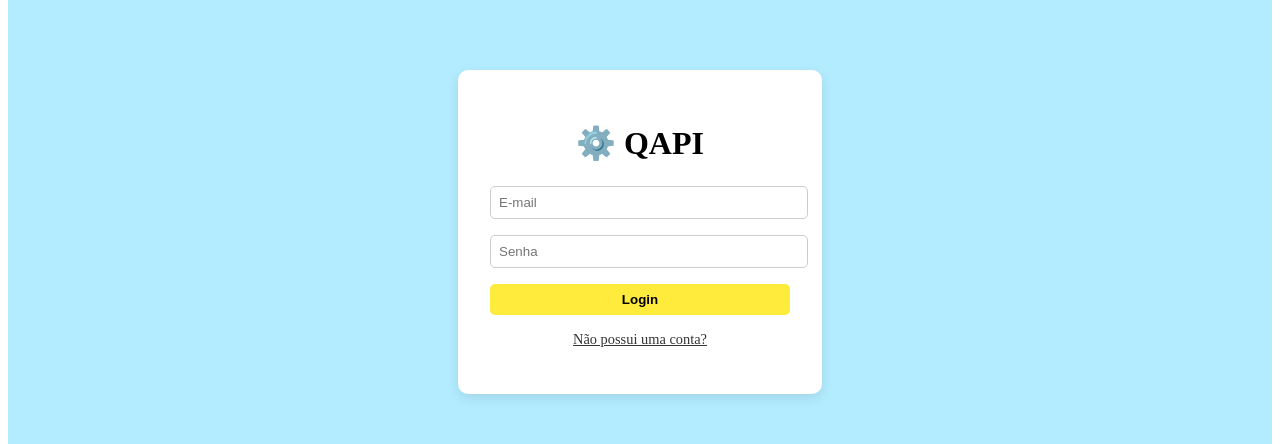
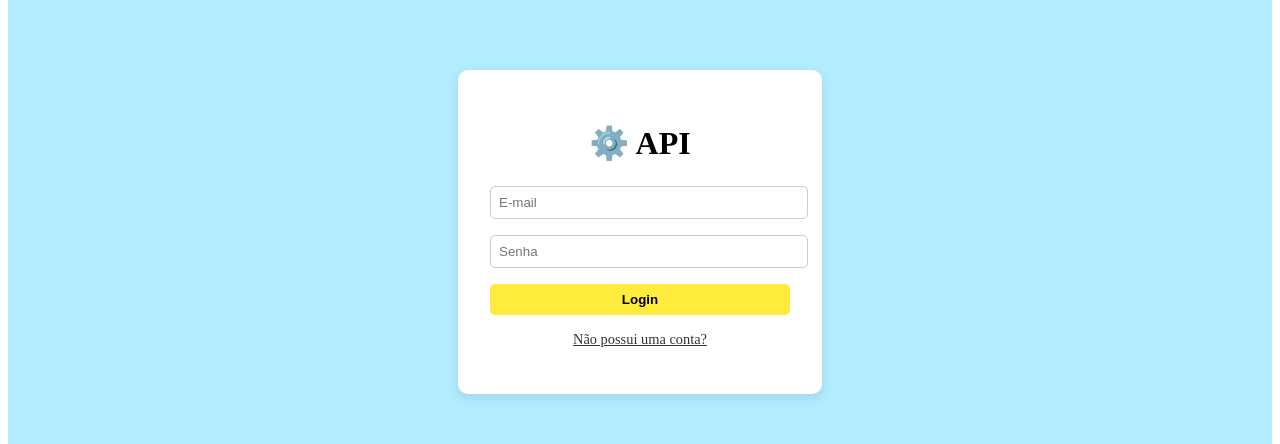
Before and after one commit to beatriztruta/Frontend-PWEB, a React (Vite) app: page / in a window 1280 px wide. Shown: the part 176-620 px from the top of the page. Built offline with nearby package versions, Linux system fonts and the light colour scheme; no server answers.

Commit message:
feat: integra login.jsx

```diff
--- a/package.json
+++ b/package.json
@@ -7,6 +7,7 @@
     "preview": "vite preview"
   },
   "dependencies": {
+    "axios": "^1.8.4",
     "react": "^18.2.0",
     "react-dom": "^18.2.0",
     "react-router-dom": "^6.22.0"
--- a/src/App.jsx
+++ b/src/App.jsx
@@ -11,8 +11,7 @@ import AdminUsers from './pages/AdminUsers';
 import AdminPurchases from './pages/AdminPurchases';
 import AdminCarts from './pages/AdminCarts';
 import Navbar from './components/Navbar';
-
-export const AuthContext = createContext(null);
+import { AuthProvider } from './contexts/AuthContext';
 
 function LayoutWrapper({ children }) {
   const location = useLocation();
@@ -29,7 +28,7 @@ function LayoutWrapper({ children }) {
 export default function App() {
   const [user, setUser] = useState(null);
   return (
-    <AuthContext.Provider value={{ user, setUser }}>
+    <AuthProvider>
       <Router>
         <LayoutWrapper>
           <Routes>
@@ -46,6 +45,6 @@ export default function App() {
           </Routes>
         </LayoutWrapper>
       </Router>
-    </AuthContext.Provider>
+    </AuthProvider>
   );
 }
--- a/src/components/Navbar.jsx
+++ b/src/components/Navbar.jsx
@@ -11,7 +11,7 @@ export default function Navbar() {
       justifyContent: 'space-between',
       alignItems: 'center'
     }}>
-      <h2 style={{ margin: 0 }}>⚙️ QAPI</h2>
+      <h2 style={{ margin: 0 }}>⚙️ API</h2>
       <div style={{ display: 'flex', gap: '1rem' }}>
         <Link to="/home" style={linkStyle}>Produtos</Link>
         <Link to="/cart" style={linkStyle}>Carrinho</Link>
--- /dev/null
+++ b/src/contexts/AuthContext.jsx
@@ -0,0 +1,22 @@
+import React, { createContext, useState, useEffect } from 'react';
+
+export const AuthContext = createContext();
+
+export const AuthProvider = ({ children }) => {
+  const [token, setToken] = useState(localStorage.getItem("token") || null);
+  const [user, setUser] = useState(null);
+
+  useEffect(() => {
+    if (token) {
+      localStorage.setItem("token", token);
+    } else {
+      localStorage.removeItem("token");
+    }
+  }, [token]);
+
+  return (
+    <AuthContext.Provider value={{ token, setToken, user, setUser }}>
+      {children}
+    </AuthContext.Provider>
+  );
+};
--- a/src/pages/Login.jsx
+++ b/src/pages/Login.jsx
@@ -1,40 +1,41 @@
 import React, { useState, useContext } from 'react';
 import { useNavigate } from 'react-router-dom';
-import { AuthContext } from '../App';
+import axios from 'axios';
+import { AuthContext } from  '../contexts/AuthContext';
 
 export default function Login() {
-  const { setUser } = useContext(AuthContext);
+  const { setUser, setToken } = useContext(AuthContext);
   const [email, setEmail] = useState('');
   const [senha, setSenha] = useState('');
   const [erro, setErro] = useState('');
   const navigate = useNavigate();
+  const BACKEND_BASE_URL = import.meta.env.VITE_BACKEND_BASE_URL
 
-  const handleLogin = () => {
-    if (email === 'teste@email.com' && senha === '123456') {
-      setUser({ nome: 'Usuário Fictício', email });
+  const handleLogin = async (e) => {
+    e.preventDefault();
+    setErro('');
+
+    try {
+      const response = await axios.post(`${BACKEND_BASE_URL}/api/auth/login`, {
+        email: email,
+        password: senha,
+      });
+
+      const token = response.data.token;
+
+      setUser({ email });
+      setToken(token);
       navigate('/home');
-    } else {
-      setErro('E-mail ou senha inválidos. Use teste@email.com / 123456');
+    } catch (err) {
+      console.error(err);
+      setErro('E-mail ou senha inválidos.');
     }
   };
 
   return (
-    <div style={{
-      backgroundColor: '#b3ecff',
-      height: '100vh',
-      display: 'flex',
-      justifyContent: 'center',
-      alignItems: 'center'
-    }}>
-      <div style={{
-        backgroundColor: '#fff',
-        padding: '2rem',
-        borderRadius: '10px',
-        boxShadow: '0 4px 12px rgba(0,0,0,0.1)',
-        width: '300px',
-        textAlign: 'center'
-      }}>
-        <h1 style={{ marginBottom: '1.5rem' }}>⚙️ QAPI</h1>
+    <div style={containerStyle}>
+      <div style={formStyle}>
+        <h1 style={{ marginBottom: '1.5rem' }}>⚙️ API</h1>
         <input
           type="email"
           placeholder="E-mail"
@@ -63,12 +64,29 @@ export default function Login() {
   );
 }
 
+const containerStyle = {
+  backgroundColor: '#b3ecff',
+  height: '100vh',
+  display: 'flex',
+  justifyContent: 'center',
+  alignItems: 'center',
+};
+
+const formStyle = {
+  backgroundColor: '#fff',
+  padding: '2rem',
+  borderRadius: '10px',
+  boxShadow: '0 4px 12px rgba(0,0,0,0.1)',
+  width: '300px',
+  textAlign: 'center',
+};
+
 const inputStyle = {
   width: '100%',
   padding: '0.5rem',
   marginBottom: '1rem',
   borderRadius: '5px',
-  border: '1px solid #ccc'
+  border: '1px solid #ccc',
 };
 
 const buttonStyle = {
@@ -78,5 +96,5 @@ const buttonStyle = {
   border: 'none',
   borderRadius: '5px',
   fontWeight: 'bold',
-  cursor: 'pointer'
+  cursor: 'pointer',
 };
```
Also changed, not shown: 2 other files (tests, documents, lock files or other folders).
